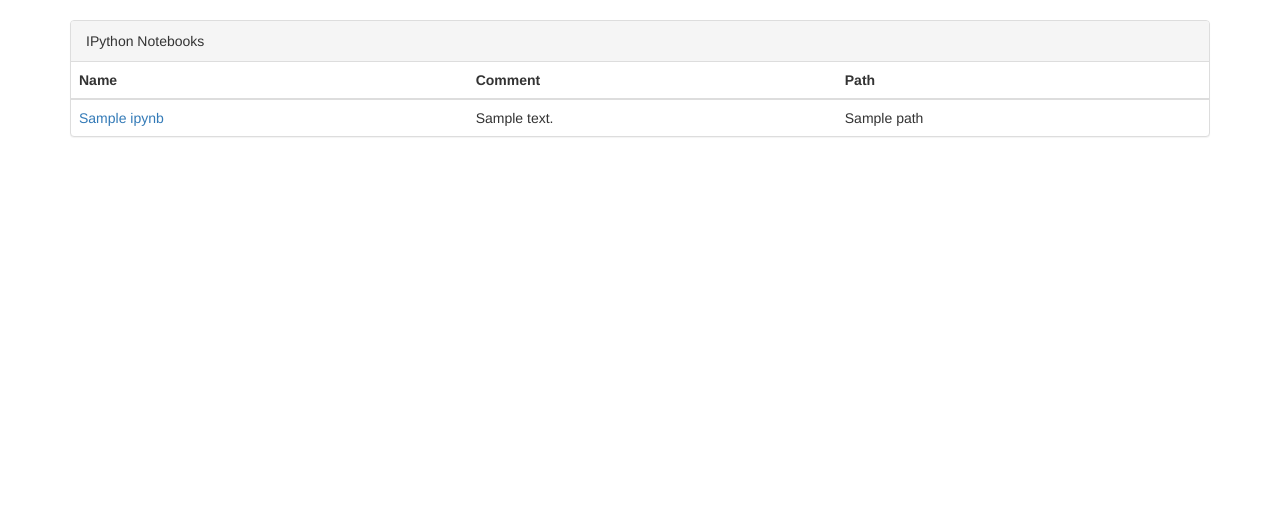
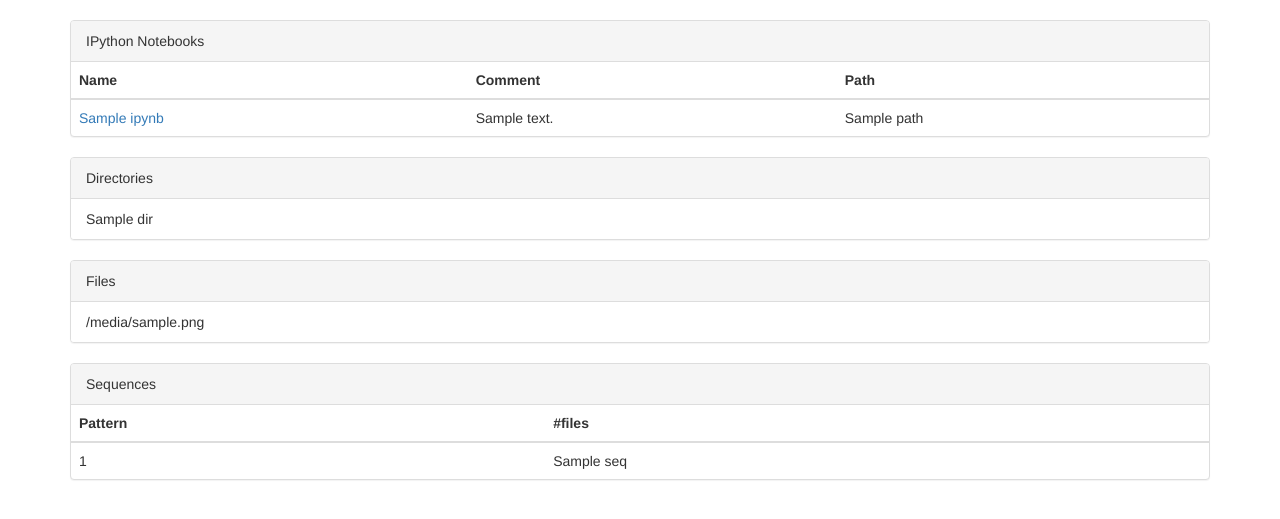
Before and after one commit to kenbeese/DataProcessor, a Python web app: template server/templates/run.html in a window 1280 px wide. Shown: the part 245-764 px from the top of the page. Run offline with Jinja, Linux system fonts and the light colour scheme; the template is opened without the code that fills it: most values are stand-ins (such as "Sample title", 1, 10 or a date in 2020); some libraries are stand-ins or nearby versions.

Commit message:
Add files view

```diff
--- /dev/null
+++ b/server/templates/files.html
@@ -0,0 +1,41 @@
+{% if dirs %}
+<div class="panel panel-default">
+  <div class="panel-heading">Directories</div>
+  <ul class="list-group">
+    {% for d in dirs %}
+    <li class="list-group-item">{{d|e}}</td>
+    {% endfor %}
+  </ul>
+</div>
+{% endif %}
+{% if files %}
+<div class="panel panel-default">
+  <div class="panel-heading">Files</div>
+  <ul class="list-group">
+    {% for fn in files %}
+    <li class="list-group-item">{{fn|e}}</td>
+    {% endfor %}
+  </ul>
+</div>
+{% endif %}
+{% if sequences %}
+<div class="panel panel-default">
+  <div class="panel-heading">Sequences</div>
+  <table class="table">
+    <thead>
+      <tr>
+        <th>Pattern</th>
+        <th>#files</th>
+      </tr>
+    </thead>
+    <tbody>
+      {% for seq in sequences %}
+      <tr>
+        <td>{{seq[0]|e}}</td>
+        <td>{{seq[1]|e}}</td>
+      </tr>
+      {% endfor %}
+    </tbody>
+  </table>
+</div>
+{% endif %}
--- a/server/templates/run.html
+++ b/server/templates/run.html
@@ -42,4 +42,5 @@
   </table>
 </div>
 {% endif %}
+{% include "files.html" %}
 {% endblock %}
```
Also changed, not shown: server/webapp.py (+10 -2 lines).
